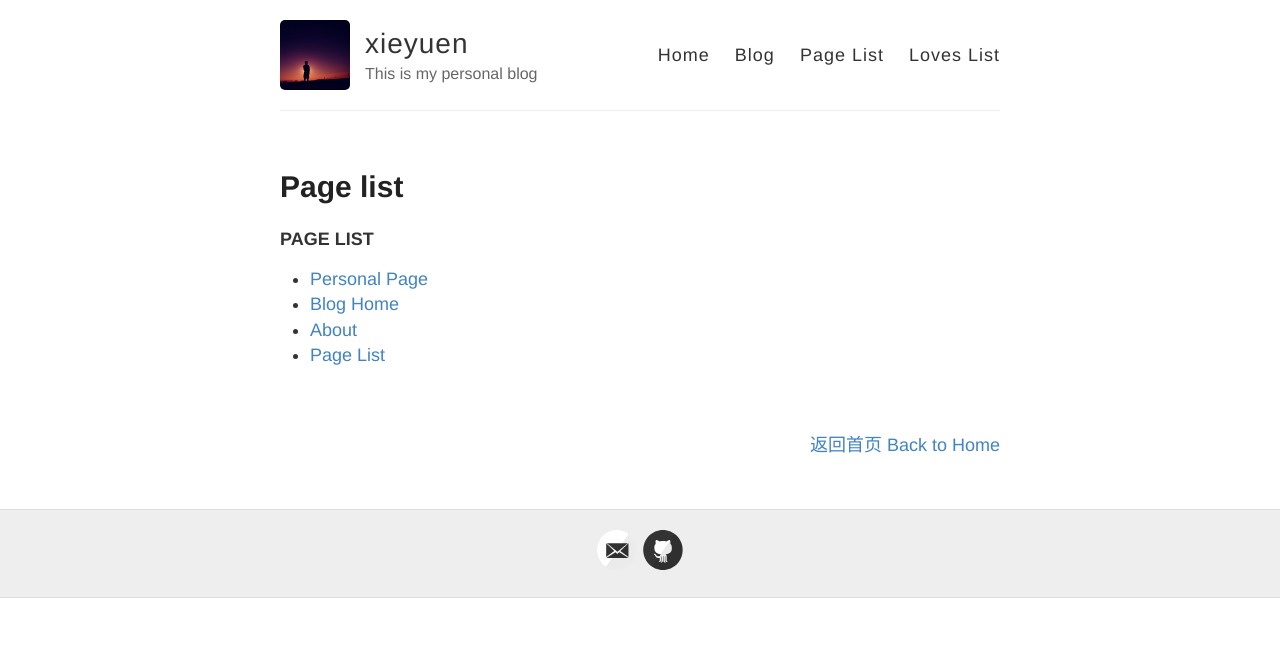
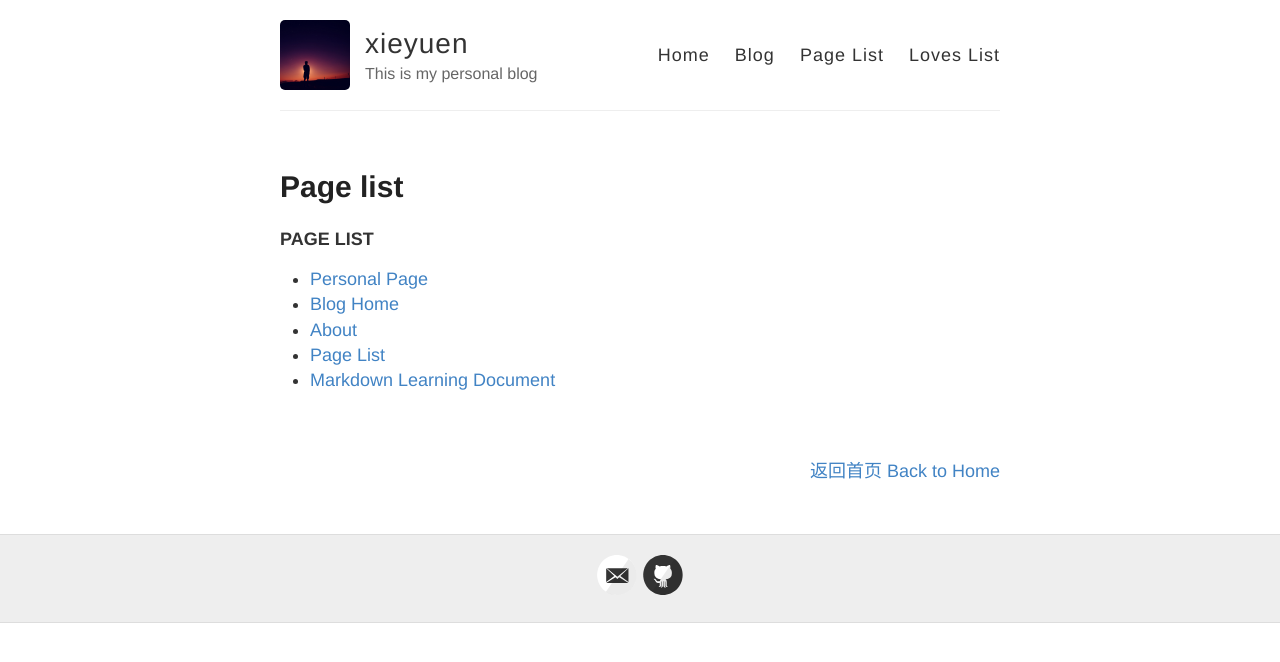
Before and after one commit to xieyuen/blog.github.io, a Jekyll site: the page built from pagelist.md, in a window 1280 px wide. Shown: the top 662 px of the page. Built offline with Jekyll 4.4.1, drawn with Linux system fonts in a browser that asks for light colours.

Commit message:
Update pagelist.md

```diff
--- a/pagelist.md
+++ b/pagelist.md
@@ -10,3 +10,4 @@ permalink: /page-list/
 - [Blog Home](<{{ site.baseurl }}/>)
 - [About](<{{ site.baseurl }}/about>)
 - [Page List](<{{ site.baseurl }}/page-list> "你还想啥呢，就这篇")
+- [Markdown Learning Document](<{{ site.baseurl }}/md-learning-document>)
```
